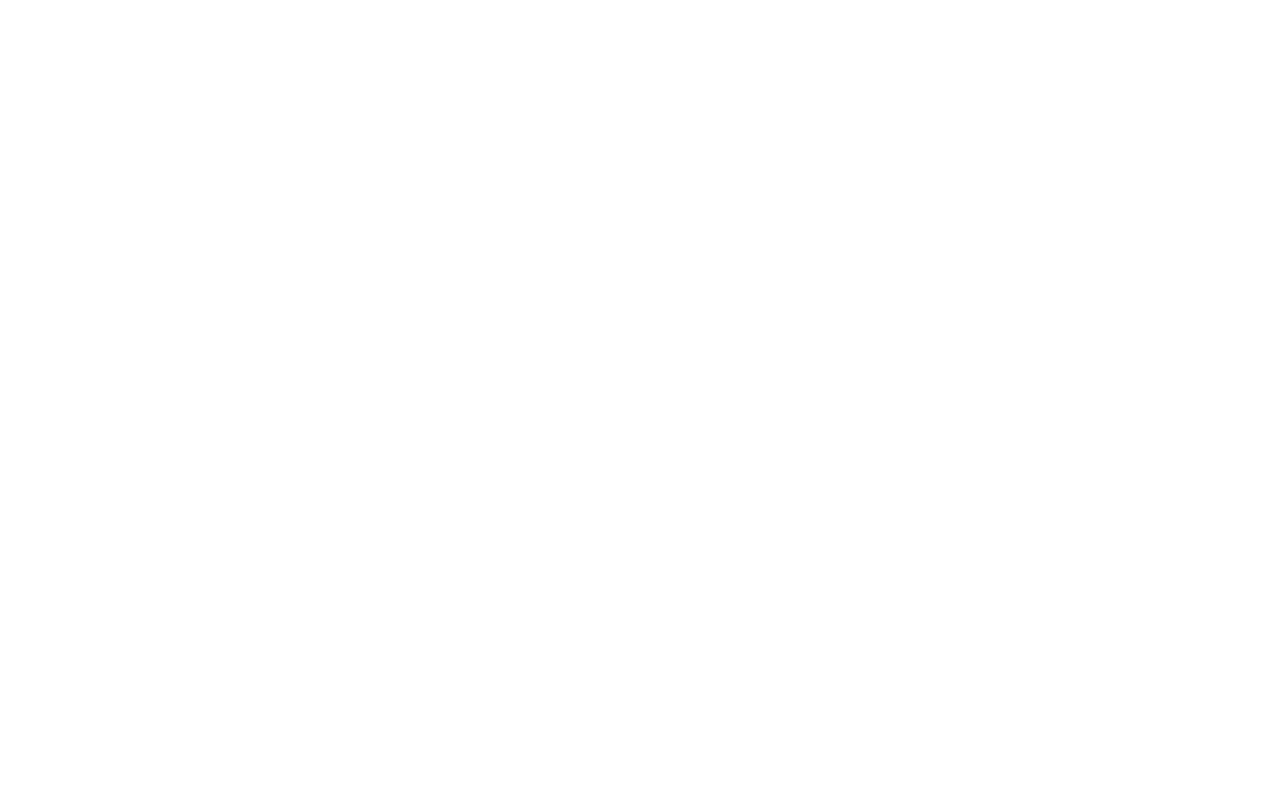
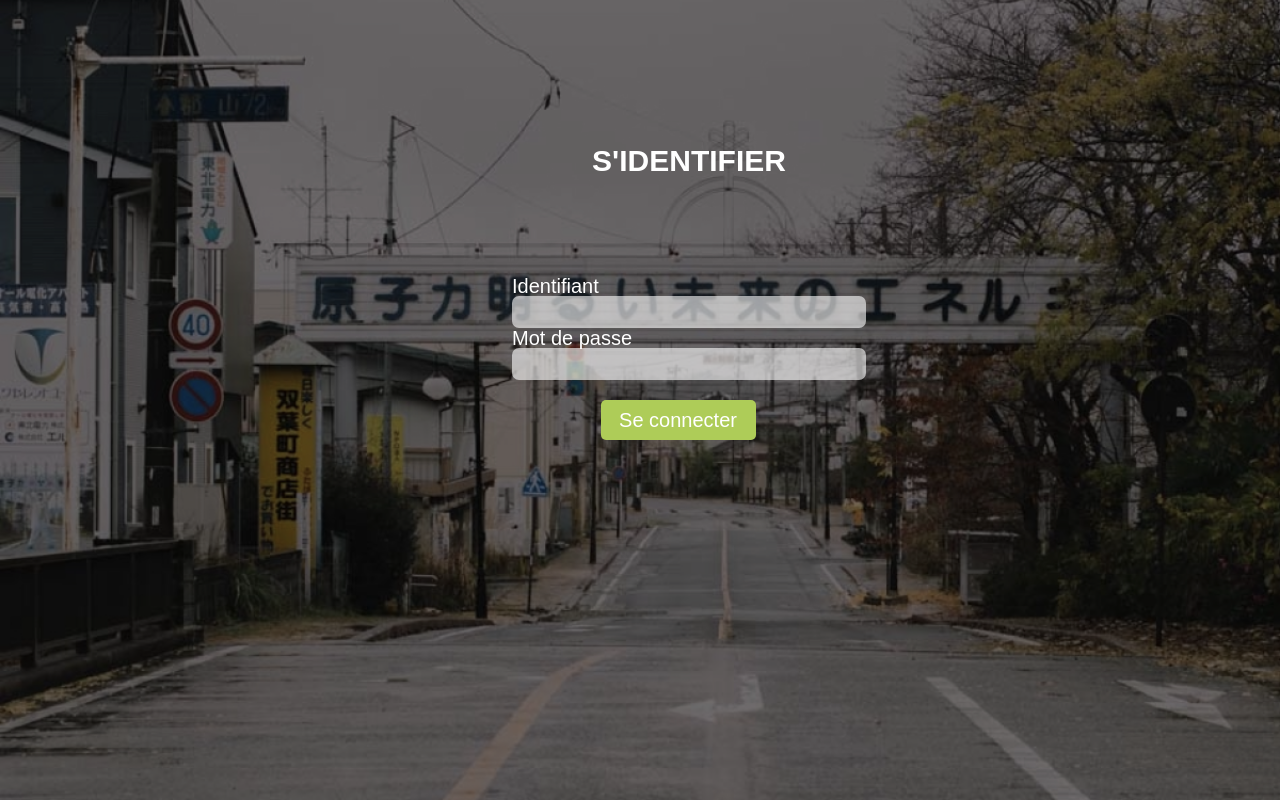
Before and after one commit to JulianRomana/WebDoc-Naoto, a Nuxt app: page /login in a window 1280 px wide. Before the commit this address had no page. Built offline with nearby package versions, Linux system fonts and the light colour scheme.

Commit message:
login page

```diff
--- a/assets/styles/style.scss
+++ b/assets/styles/style.scss
@@ -2,6 +2,7 @@
   height: 100vh;
   width: 100vw;
   overflow: hidden;
+  font-family: sans-serif;
 }
 .nuxt-links {
   font-size: 20px;
--- /dev/null
+++ b/pages/login.vue
@@ -0,0 +1,75 @@
+<template>
+  <div class="screen">
+    <form action @submit="checkForm()" method="post">
+      <h1>S'identifier</h1>
+      <label for="id">Identifiant</label>
+      <input class="inputs" v-model="id" type="text" id="id" name="id">
+      <label for="password">Mot de passe</label>
+      <input class="inputs" v-model="password" type="password" id="password" name="password">
+      <input class="button" type="submit" value="Se connecter">
+    </form>
+  </div>
+</template>
+
+<style scoped lang="scss">
+h1 {
+  text-transform: uppercase;
+  color: white;
+  text-align: center;
+  font-size: 30px;
+  font-weight: bold;
+  margin-bottom: 100px;
+}
+.screen {
+  width: 100vw;
+  height: 100vh;
+  background-image: url("/images/loginBackground.jpg");
+  background-size: cover;
+  background-repeat: no-repeat;
+}
+.screen::before {
+  content: "";
+  display: block;
+  width: 100vw;
+  height: 100vh;
+  background-color: rgba(0, 0, 0, 0.541);
+}
+form {
+  position: absolute;
+  bottom: 45vh;
+  left: 40vw;
+  display: flex;
+  flex-direction: column;
+}
+label {
+  font-size: 20px;
+  color: white;
+}
+.inputs {
+  border-radius: 7px;
+  width: 350px;
+  height: 30px;
+  border: none;
+  opacity: 0.6;
+  font-size: 16px;
+}
+.button {
+  border-radius: 5px;
+  font-size: 20px;
+  margin-left: 25%;
+  margin-top: 20px;
+  height: 40px;
+  background-color: #aecc58;
+  width: 155px;
+  border: none;
+  color: white;
+}
+</style>
+<script>
+export default {
+  data: {
+    id: null,
+    password: null
+  }
+};
+</script>
```
Also changed, not shown: static/images/loginBackground.jpg (added).
